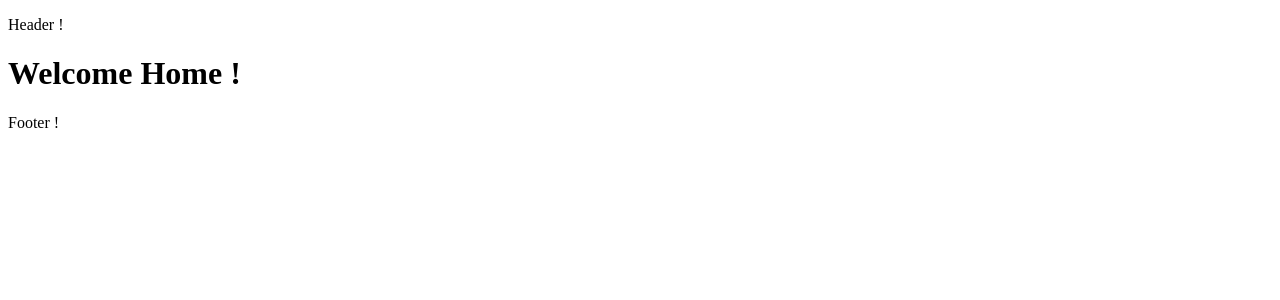
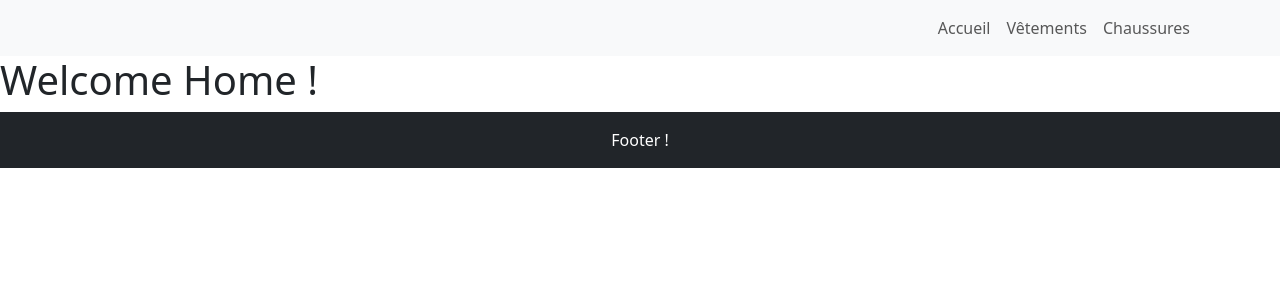
Before and after one commit to Yacoubbeltanivelle/React---Navigation-authentification-et-persistance, a React (Vite) app: page / in a window 1280 px wide. Shown: the top 300 px of the page. Built offline with nearby package versions, Linux system fonts and the light colour scheme.

Commit message:
ACTIVITE 5 : Créer un menu dans l’en-tête

```diff
--- a/src/App.jsx
+++ b/src/App.jsx
@@ -12,6 +12,9 @@ function App() {
       <Route element={<Layout />}>
         <Route path="/" element={<Home />} />
         <Route path="/category/:categoryId" element={<Category />} />
+        {/* <Route path="/category/:vetements" element={<Vetements />} />
+        <Route path="/category/:chaussures" element={<Chaussures />} /> */}
+
         <Route path="*" element={<NotFound />} />
       </Route>
     </Routes>
--- a/src/components/Footer.jsx
+++ b/src/components/Footer.jsx
@@ -1,5 +1,7 @@
 function Footer() {
-  return <p>Footer !</p>;
+  return (
+    <footer className="bg-dark text-white text-center py-3">Footer !</footer>
+  );
 }
 
 export default Footer;
--- a/src/components/Header.jsx
+++ b/src/components/Header.jsx
@@ -1,5 +1,28 @@
+import Container from "react-bootstrap/Container";
+import Nav from "react-bootstrap/Nav";
+import Navbar from "react-bootstrap/Navbar";
+import { Link } from "react-router";
+
 function Header() {
-  return <p>Header !</p>;
+  return (
+    <Navbar expand="lg" className="bg-body-tertiary">
+      <Container>
+        <Navbar.Collapse id="basic-navbar-nav">
+          <Nav className="ms-auto">
+            <Nav.Link as={Link} to="/">
+              Accueil
+            </Nav.Link>
+            <Nav.Link as={Link} to="/category/vetements">
+              Vêtements
+            </Nav.Link>
+            <Nav.Link as={Link} to="/category/chaussures">
+              Chaussures
+            </Nav.Link>
+          </Nav>
+        </Navbar.Collapse>
+      </Container>
+    </Navbar>
+  );
 }
 
 export default Header;
--- a/src/main.jsx
+++ b/src/main.jsx
@@ -3,6 +3,7 @@ import { createRoot } from "react-dom/client";
 import "./index.css";
 import App from "./App.jsx";
 import { BrowserRouter } from "react-router";
+import "bootstrap/dist/css/bootstrap.min.css";
 
 createRoot(document.getElementById("root")).render(
   <StrictMode>
```
